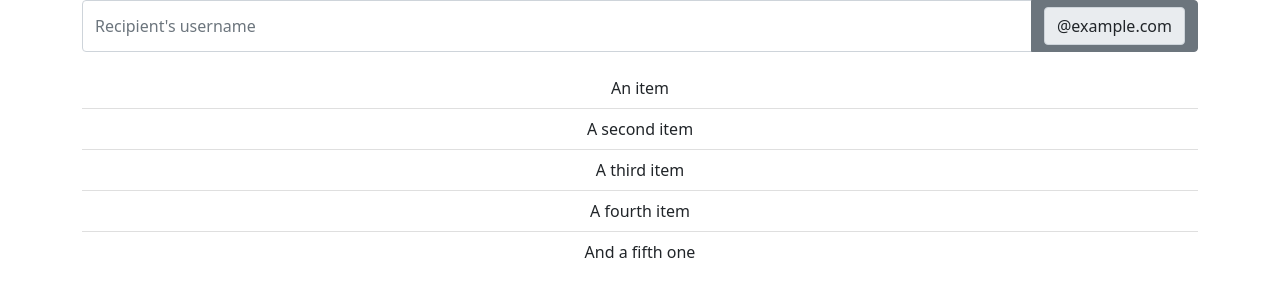
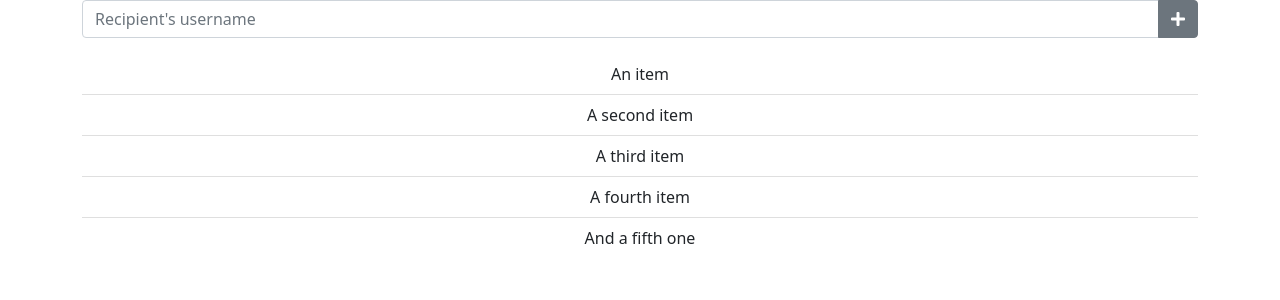
Before and after one commit to karanjkarvinay9/react-todo-app, a React (Create React App) app: page / in a window 1280 px wide. Shown: the top 300 px of the page. Built offline with nearby package versions, Linux system fonts and the light colour scheme.

Commit message:
Added changes for updating todo list

```diff
--- a/public/index.html
+++ b/public/index.html
@@ -5,6 +5,7 @@
     <link rel="icon" href="%PUBLIC_URL%/favicon.ico" />
     <meta name="viewport" content="width=device-width, initial-scale=1" />
     <meta name="theme-color" content="#000000" />
+    <link rel="stylesheet" href="https://cdnjs.cloudflare.com/ajax/libs/font-awesome/5.15.0/css/all.min.css" integrity="sha512-BnbUDfEUfV0Slx6TunuB042k9tuKe3xrD6q4mg5Ed72LTgzDIcLPxg6yI2gcMFRyomt+yJJxE+zJwNmxki6/RA==" crossorigin="anonymous" referrerpolicy="no-referrer" />
     <meta
       name="description"
       content="Web site created using create-react-app"
--- a/src/Components/todoApp.js
+++ b/src/Components/todoApp.js
@@ -2,8 +2,18 @@ import React, {useReducer} from 'react'
 import TodoAppUI from './todoAppUI'
 
 
+var tempVar = "";
+
 const reducer = (state,action) =>{
-    if(action.type === "Add"){
+    if(action.type === "change"){
+        tempVar = action.value;
+        console.log(tempVar);
+    }
+    if(action.type === "Add" && tempVar.trim() !== "" ){
+        state = [...state , tempVar];
+        tempVar = "";
+    }
+    if(action.type === "show"){
         state = [...state , 1];
         console.log(state);
     }
@@ -13,9 +23,10 @@ const reducer = (state,action) =>{
 
 const TodoApp = () => {
     const [state,dispatch] = useReducer(reducer,[]);
+
     return (
         <div>
-            <TodoAppUI dispatch = {dispatch} />
+            <TodoAppUI dispatch = {dispatch} tempVar = {tempVar} />
 
         </div>
     )
--- a/src/Components/todoAppUI.js
+++ b/src/Components/todoAppUI.js
@@ -1,12 +1,18 @@
 import React from 'react'
 
 
-const TodoAppUI = ({dispatch}) => {
+const TodoAppUI = ({dispatch,tempVar}) => {
     return (
         <div className="container">
             <div className="input-group mb-3">
-                <input type="text" className="form-control" placeholder="Recipient's username" aria-label="Recipient's username" aria-describedby="basic-addon2"/>
-                <button className="btn btn-secondary" onClick = {()=>{dispatch( {type :"Add" })} } > <span className="input-group-text" id="basic-addon2">@example.com</span> </button>
+                <input type="text"
+                className="form-control"
+                placeholder="Recipient's username"
+                aria-label="Recipient's username" aria-describedby="basic-addon2"
+                onChange = {(event)=>{ dispatch({type : "change", value : event.target.value })} }
+                 />
+                <button className="btn btn-secondary"
+                onClick = {()=>{dispatch( {type :"Add" })} } > <i className="fa fa-plus"></i> </button>
             </div>
             <ul className="list-group list-group-flush">
                 <li className="list-group-item">An item</li>
```
